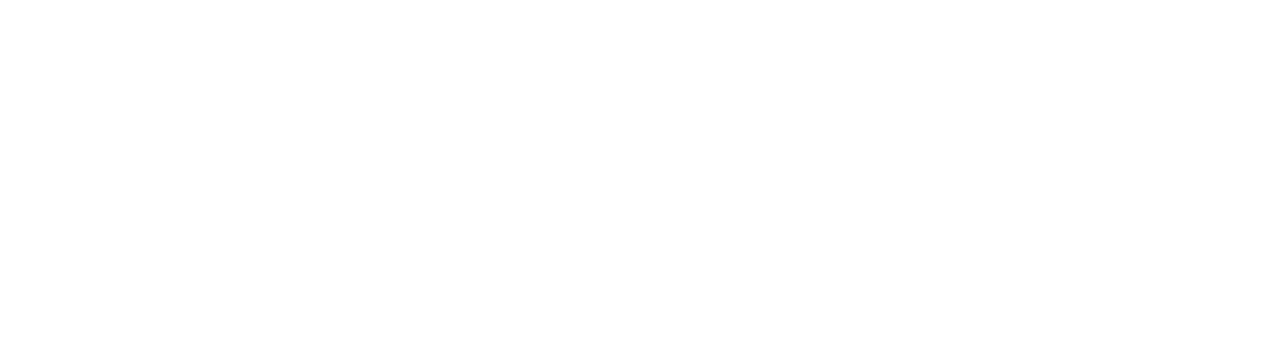
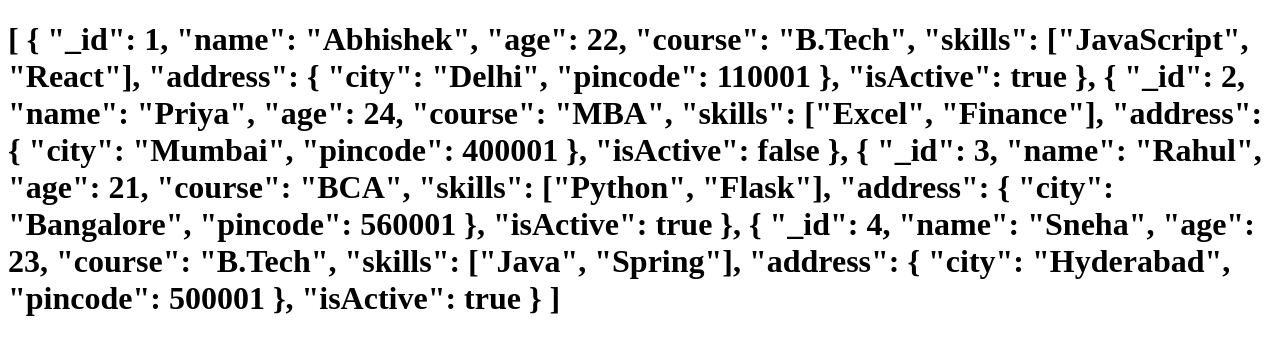
Before and after one commit to anujrathor-41/nodejs_class, a website: page mongodb/index.html in a window 1280 px wide. Drawn offline with Linux system fonts and the light colour scheme.

Commit message:
mongodb basic

```diff
--- a/mongodb/index.html
+++ b/mongodb/index.html
@@ -6,6 +6,58 @@
     <title>mongo db</title>
 </head>
 <body>
+    <h1>
+        [
+  {
+    "_id": 1,
+    "name": "Abhishek",
+    "age": 22,
+    "course": "B.Tech",
+    "skills": ["JavaScript", "React"],
+    "address": {
+      "city": "Delhi",
+      "pincode": 110001
+    },
+    "isActive": true
+  },
+  {
+    "_id": 2,
+    "name": "Priya",
+    "age": 24,
+    "course": "MBA",
+    "skills": ["Excel", "Finance"],
+    "address": {
+      "city": "Mumbai",
+      "pincode": 400001
+    },
+    "isActive": false
+  },
+  {
+    "_id": 3,
+    "name": "Rahul",
+    "age": 21,
+    "course": "BCA",
+    "skills": ["Python", "Flask"],
+    "address": {
+      "city": "Bangalore",
+      "pincode": 560001
+    },
+    "isActive": true
+  },
+  {
+    "_id": 4,
+    "name": "Sneha",
+    "age": 23,
+    "course": "B.Tech",
+    "skills": ["Java", "Spring"],
+    "address": {
+      "city": "Hyderabad",
+      "pincode": 500001
+    },
+    "isActive": true
+  }
+]
+    </h1>
 
 </body>
 </html>
```
